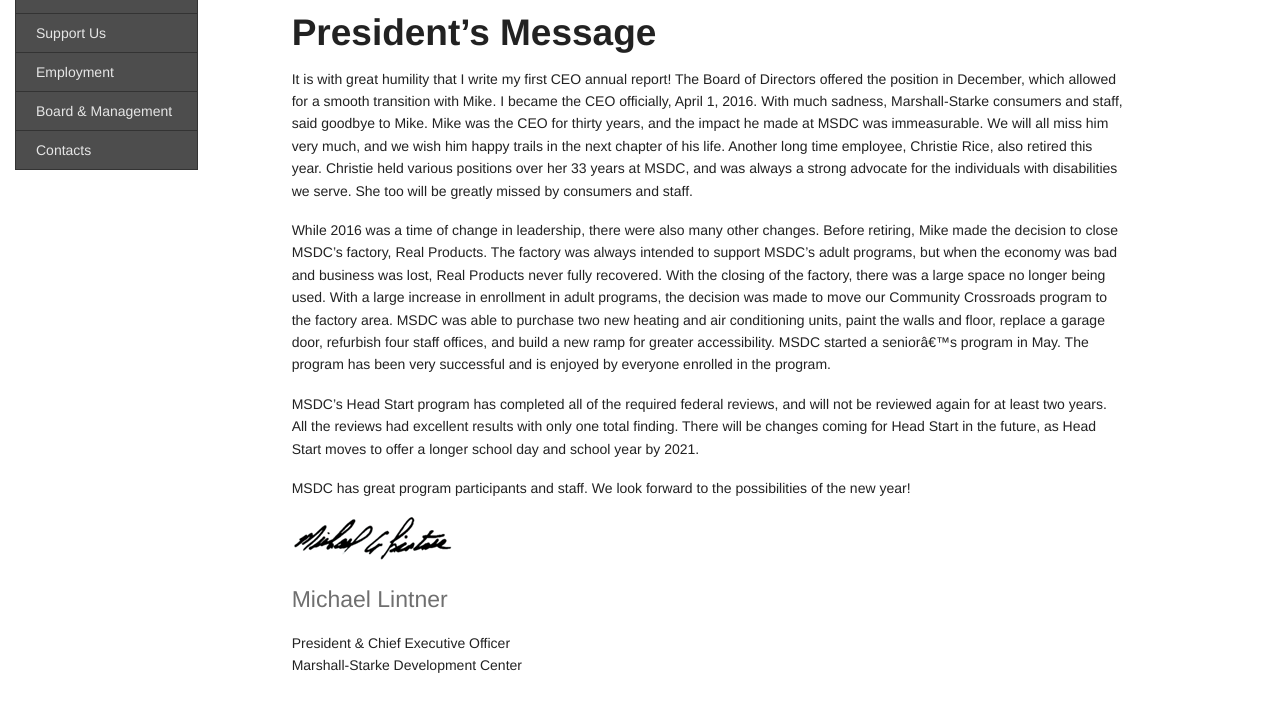
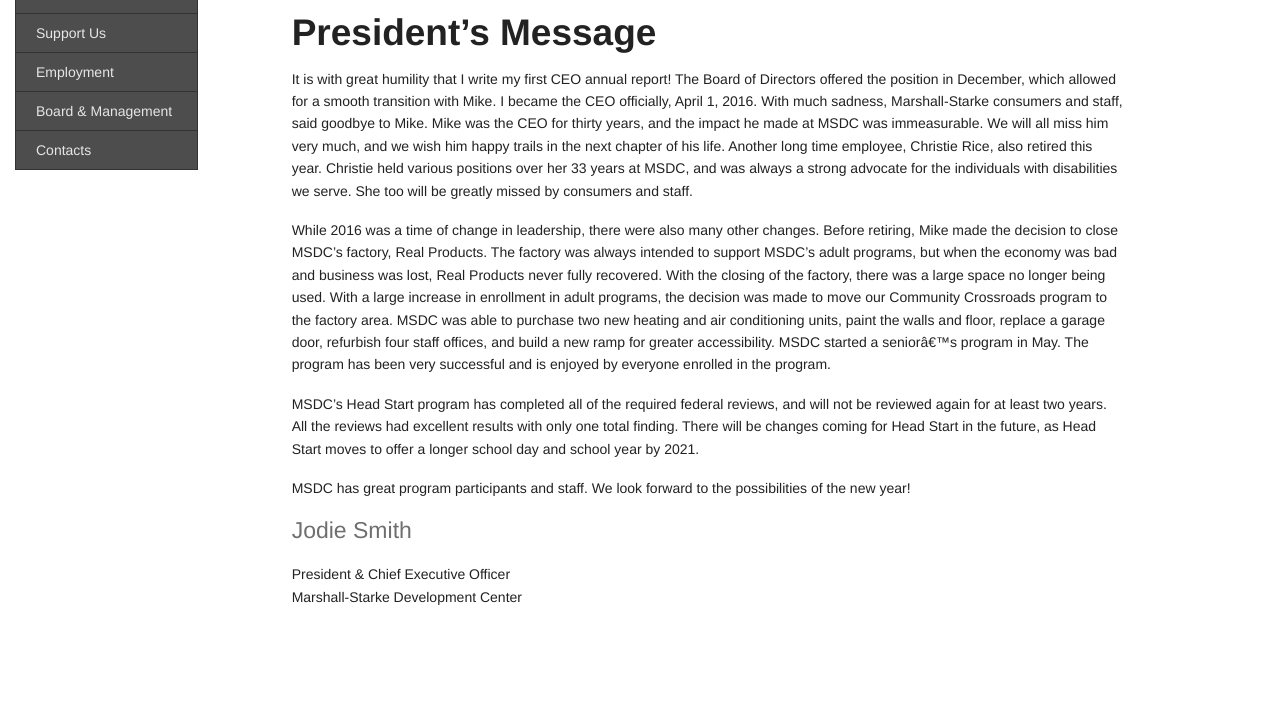
Before and after one commit to leviwilson/marshall-starke.org, a Jekyll site: the page built from report/message.md, in a window 1280 px wide, cut to the strip 231-1104 px from the top of the page. Shown: the top 712 px of the strip. Built offline with Jekyll 4.4.1, drawn with Linux system fonts in a browser that asks for light colours; nearby versions of some CDN libraries.

Commit message:
update the CEO name

```diff
--- a/report/message.md
+++ b/report/message.md
@@ -13,8 +13,6 @@ MSDC's Head Start program has completed all of the required federal reviews, and
 
 MSDC has great program participants and staff. We look forward to the possibilities of the new year!
 
-![Michael Lintner](/images/mike_signature.png)
-
-<h4 class="subheader" id="overview">Michael Lintner</h4>
+<h4 class="subheader" id="overview">Jodie Smith</h4>
 President & Chief Executive Officer
 Marshall-Starke Development Center
```
